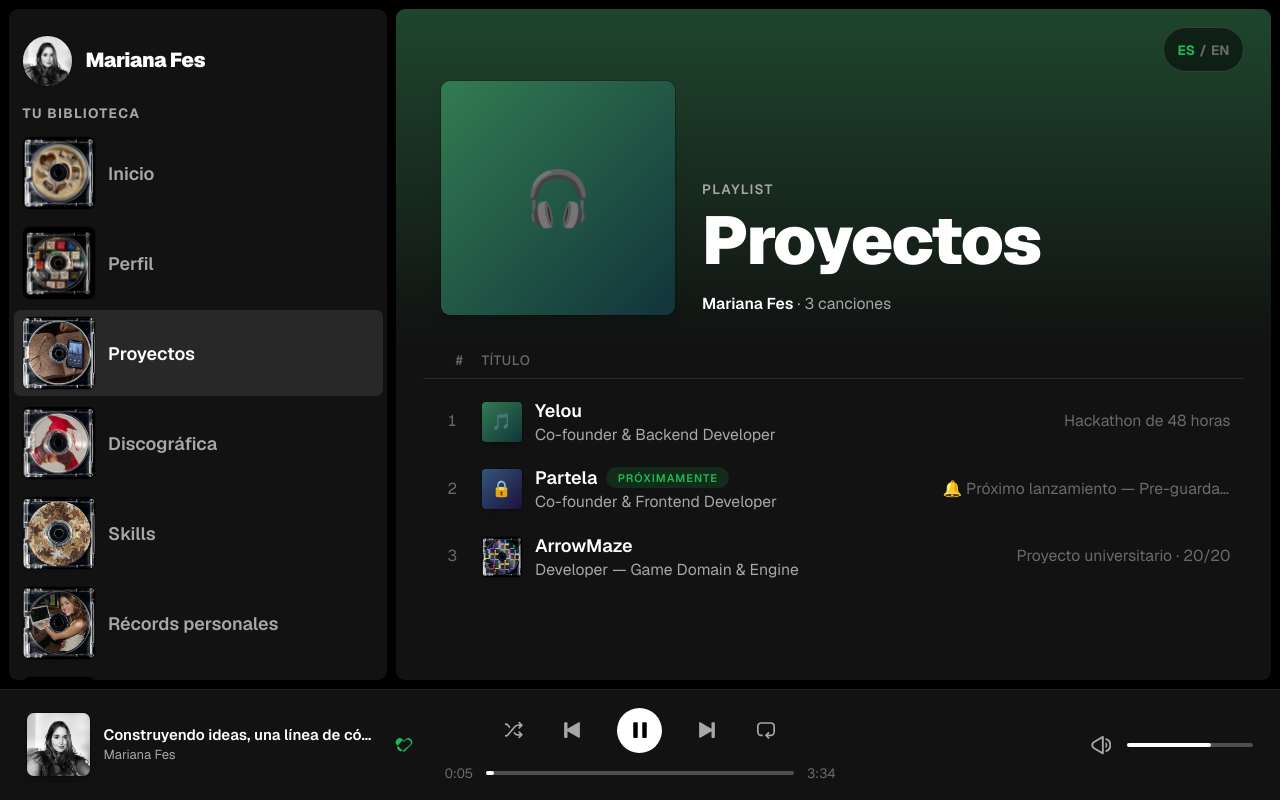
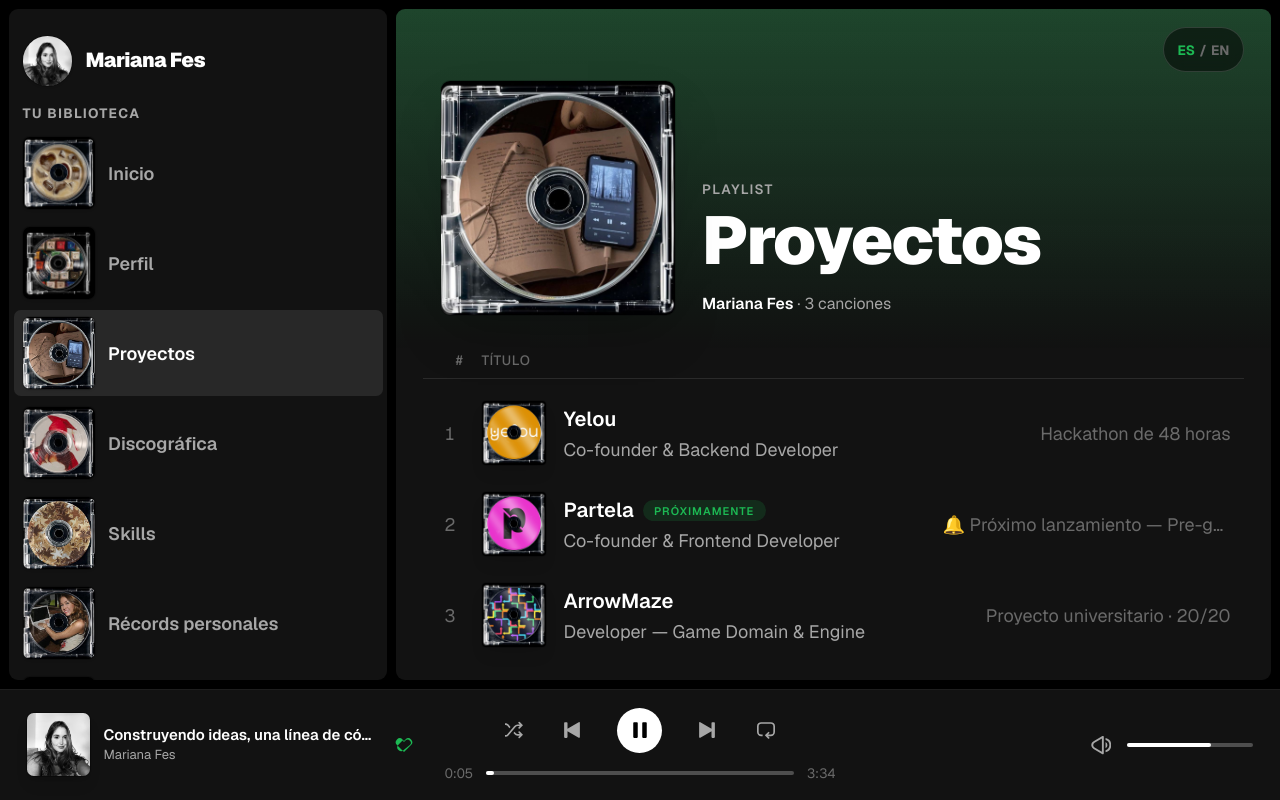
Before and after one commit to marifesss/portafolio, a Next.js app: page /proyectos in a window 1280 px wide. Built offline with nearby package versions, Linux system fonts and the light colour scheme.

Commit message:
feat(projects): real cover art + larger track rows
Yelou/Partela covers, Partela's cover now shows inside its detail view, the playlist header uses the section cover, and the track rows get bigger covers and text.

Co-Authored-By: Claude Opus 4.8 <noreply@anthropic.com>

```diff
--- a/src/content/projects.ts
+++ b/src/content/projects.ts
@@ -8,6 +8,7 @@ export const projects: Project[] = [
   {
     slug: "yelou",
     title: "Yelou",
+    cover: "/images/yelou/portada.jpeg",
     role: {
       es: "Co-founder & Backend Developer",
       en: "Co-founder & Backend Developer",
@@ -36,6 +37,7 @@ export const projects: Project[] = [
     slug: "partela",
     title: "Partela",
     comingSoon: true,
+    cover: "/images/partela/portadaAlbum.jpeg",
     role: {
       es: "Co-founder & Frontend Developer",
       en: "Co-founder & Frontend Developer",
--- a/src/features/projects/ComingSoonDetail.tsx
+++ b/src/features/projects/ComingSoonDetail.tsx
@@ -4,8 +4,7 @@ import Link from "next/link";
 import type { Project } from "@/lib/types";
 import { Chip } from "@/components/ui/Chip";
 import { Badge } from "@/components/ui/Badge";
-import { AlbumArtPlaceholder } from "@/components/ui/AlbumArtPlaceholder";
-import { hueFor } from "@/features/projects/covers";
+import { ProjectCover } from "@/features/projects/ProjectCover";
 import { useLanguage } from "@/i18n/LanguageProvider";
 
 /** Where the "notify me" bell sends its prefilled email. */
@@ -31,10 +30,9 @@ export function ComingSoonDetail({ project }: { project: Project }) {
       <header className="bg-gradient-to-b from-spotify/25 to-transparent px-6 pb-8 pt-16 sm:px-10">
         <div className="flex flex-col items-center gap-6 sm:flex-row sm:items-end">
           <div className="relative w-36 max-w-full shrink-0 sm:w-52">
-            <AlbumArtPlaceholder
+            <ProjectCover
               fill
-              glyph="💿"
-              hue={hueFor(project.slug)}
+              project={project}
               label={`${project.title} — ${t.unreleased}`}
             />
             {/* Bell corner badge — ties the cover to the notify action. */}
--- a/src/features/projects/ProjectsSection.tsx
+++ b/src/features/projects/ProjectsSection.tsx
@@ -1,14 +1,19 @@
 "use client";
 
 import Link from "next/link";
+import Image from "next/image";
 import { motion } from "framer-motion";
 import { projects } from "@/content/projects";
+import { navigation } from "@/content/navigation";
 import { site } from "@/content/site";
 import { AlbumArtPlaceholder } from "@/components/ui/AlbumArtPlaceholder";
 import { Badge } from "@/components/ui/Badge";
 import { useSectionMotion } from "@/components/motion/SectionTransition";
 import { ProjectCover } from "@/features/projects/ProjectCover";
 import { useLanguage } from "@/i18n/LanguageProvider";
+
+/** Playlist cover for the header — the same art shown in the sidebar row. */
+const PLAYLIST_COVER = navigation.find((n) => n.id === "projects")?.cover;
 
 /** The "Proyectos" playlist: a Spotify-style track list of projects. */
 export function ProjectsSection() {
@@ -26,12 +31,28 @@ export function ProjectsSection() {
       >
         <div className="flex flex-col items-center gap-6 sm:flex-row sm:items-end">
           <div className="w-36 max-w-full shrink-0 sm:w-52">
+            {PLAYLIST_COVER ? (
+              <div
+                role="img"
+                aria-label={t.projectsTitle}
+                className="relative aspect-square w-full overflow-hidden rounded-lg shadow-2xl ring-1 ring-black/20"
+              >
+                <Image
+                  src={PLAYLIST_COVER}
+                  alt=""
+                  fill
+                  sizes="(max-width: 640px) 144px, 208px"
+                  className="object-cover"
+                />
+              </div>
+            ) : (
               <AlbumArtPlaceholder
                 fill
                 glyph="🎧"
                 hue={145}
                 label={t.projectsTitle}
               />
+            )}
           </div>
           <div className="text-center sm:text-left">
             <p className="text-xs font-semibold uppercase tracking-widest text-muted">
@@ -68,10 +89,10 @@ export function ProjectsSection() {
               <Link
                 href={`/proyectos/${project.slug}`}
                 aria-label={`${project.title} — ${pick(project.role)}`}
-                className="group grid grid-cols-[1.5rem_1fr] items-center gap-4 rounded-md px-3 py-2 outline-none transition-colors hover:bg-white/10 focus-visible:bg-white/10 focus-visible:ring-2 focus-visible:ring-spotify sm:grid-cols-[1.5rem_1fr_auto]"
+                className="group grid grid-cols-[1.5rem_1fr] items-center gap-4 rounded-md px-3 py-3 outline-none transition-colors hover:bg-white/10 focus-visible:bg-white/10 focus-visible:ring-2 focus-visible:ring-spotify sm:grid-cols-[1.5rem_1fr_auto]"
               >
                 {/* Index → play glyph swap on hover/focus. */}
-                <span className="relative grid h-5 w-5 place-items-center justify-self-end text-sm text-faint">
+                <span className="relative grid h-6 w-6 place-items-center justify-self-end text-base text-faint">
                   <span className="tabular-nums transition-opacity group-hover:opacity-0 group-focus-visible:opacity-0">
                     {index + 1}
                   </span>
@@ -84,25 +105,25 @@ export function ProjectsSection() {
                 </span>
 
                 {/* Cover thumbnail + title + role ("artist"). */}
-                <span className="flex min-w-0 items-center gap-3">
-                  <ProjectCover project={project} size={40} />
+                <span className="flex min-w-0 items-center gap-4">
+                  <ProjectCover project={project} size={64} />
                   <span className="min-w-0">
                     <span className="flex items-center gap-2">
-                      <span className="truncate font-semibold text-white group-hover:underline">
+                      <span className="truncate text-lg font-semibold text-white group-hover:underline">
                         {project.title}
                       </span>
                       {project.comingSoon && (
                         <Badge tone="accent">{t.comingSoon}</Badge>
                       )}
                     </span>
-                    <span className="block truncate text-sm text-muted">
+                    <span className="block truncate text-base text-muted">
                       {pick(project.role)}
                     </span>
                   </span>
                 </span>
 
                 {/* Meta ("duration"/context) — hidden on small screens. */}
-                <span className="hidden max-w-[16rem] truncate text-sm text-faint sm:block">
+                <span className="hidden max-w-[16rem] truncate text-base text-faint sm:block">
                   {pick(project.meta)}
                 </span>
               </Link>
```
Lines whose indentation alone changed are shown as unchanged.
